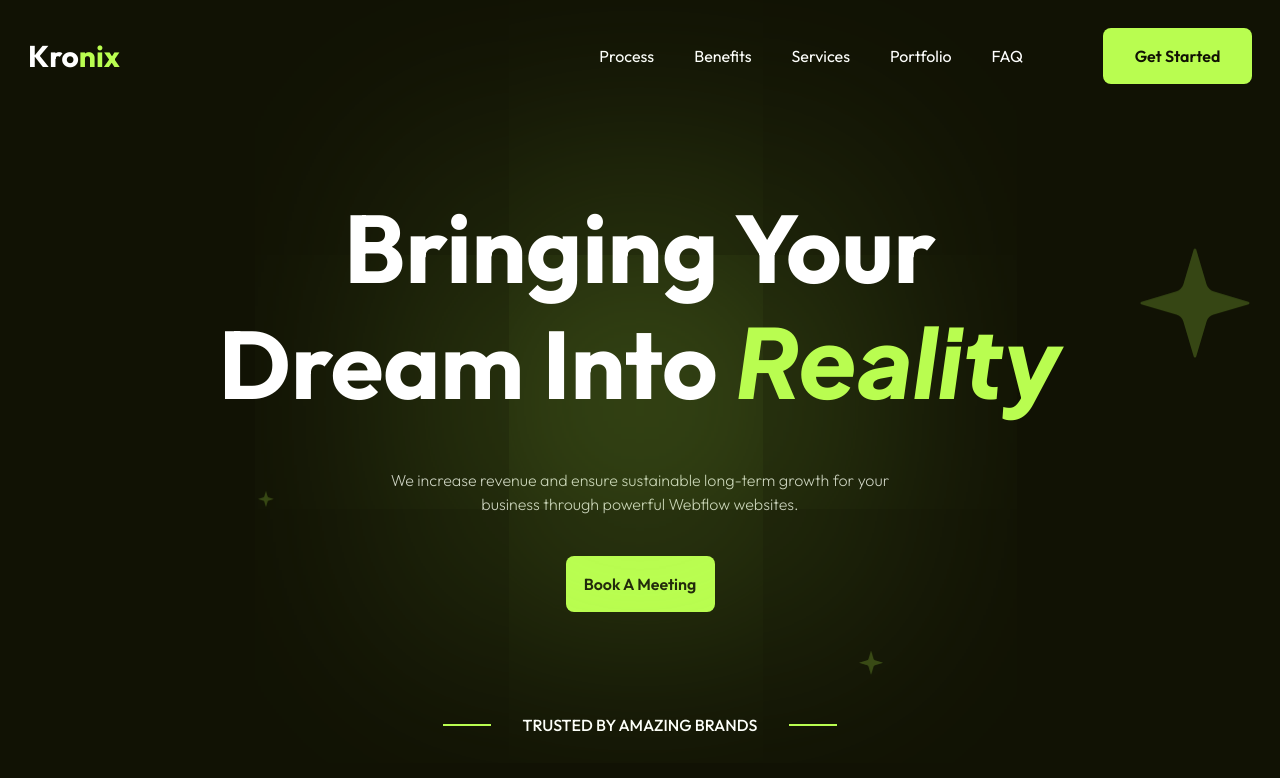
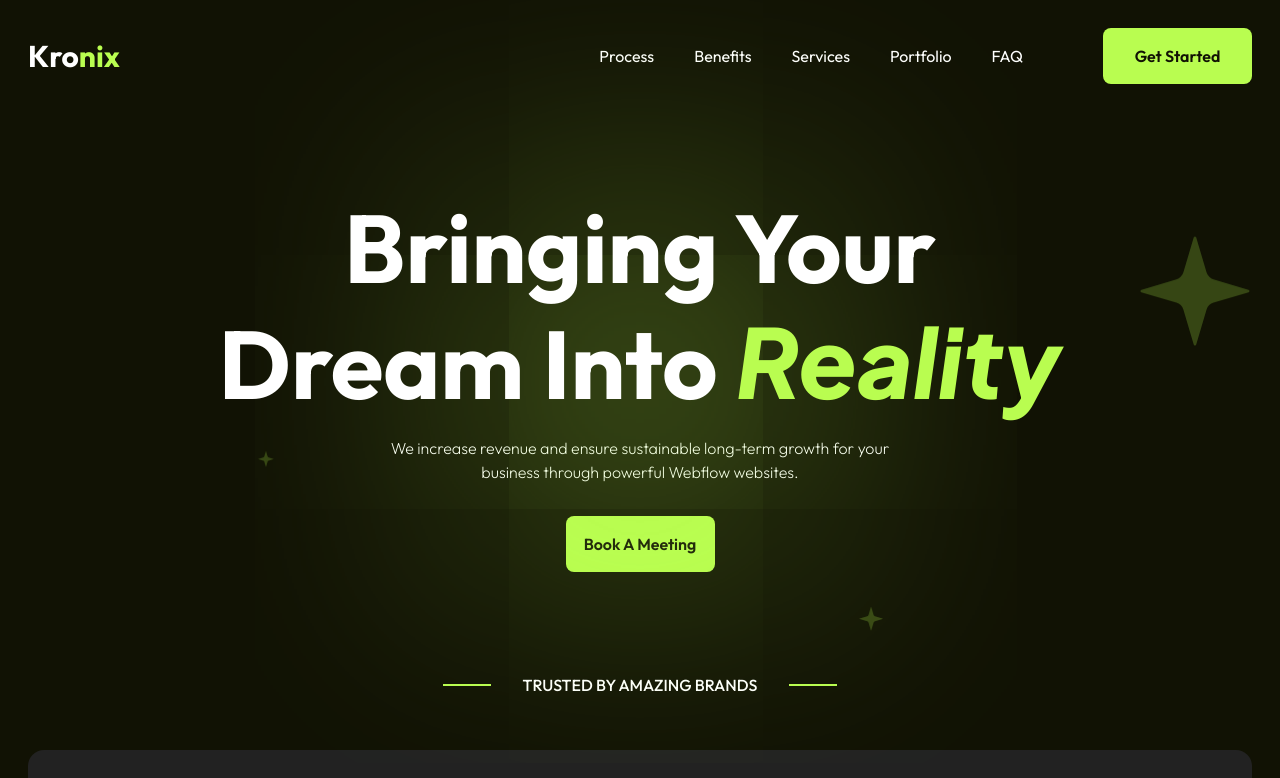
Before and after one commit to Yoni-Deserbaix/Kronix, a React (Vite) app: page / in a window 1280 px wide. Shown: the top 778 px of the page. Built offline with nearby package versions, Linux system fonts and the light colour scheme.

Commit message:
fix(hero): padding y

```diff
--- a/src/section/Hero.tsx
+++ b/src/section/Hero.tsx
@@ -14,14 +14,14 @@ export default function Hero() {
             <span className="font-jarkarta text-primary">Reality</span>
           </FadeUp>
         </h1>
-        <p className="mt-8 w-3/4 font-[250] opacity-80 md:mt-12 md:max-w-[500px]">
+        <p className="opacity-8 mt-4 w-3/4 font-[250] md:max-w-[500px]">
           <FadeUp delay={0.2}>
             We increase revenue and ensure sustainable long-term growth for your
             business through powerful Webflow websites.
           </FadeUp>
         </p>
         <FadeUp delay={0.4}>
-          <Button text="Book A Meeting" className="mt-10 h-[56px] w-[149px]" />
+          <Button text="Book A Meeting" className="mt-8 h-[56px] w-[149px]" />
         </FadeUp>
 
         {/* Glow effect background */}
```
